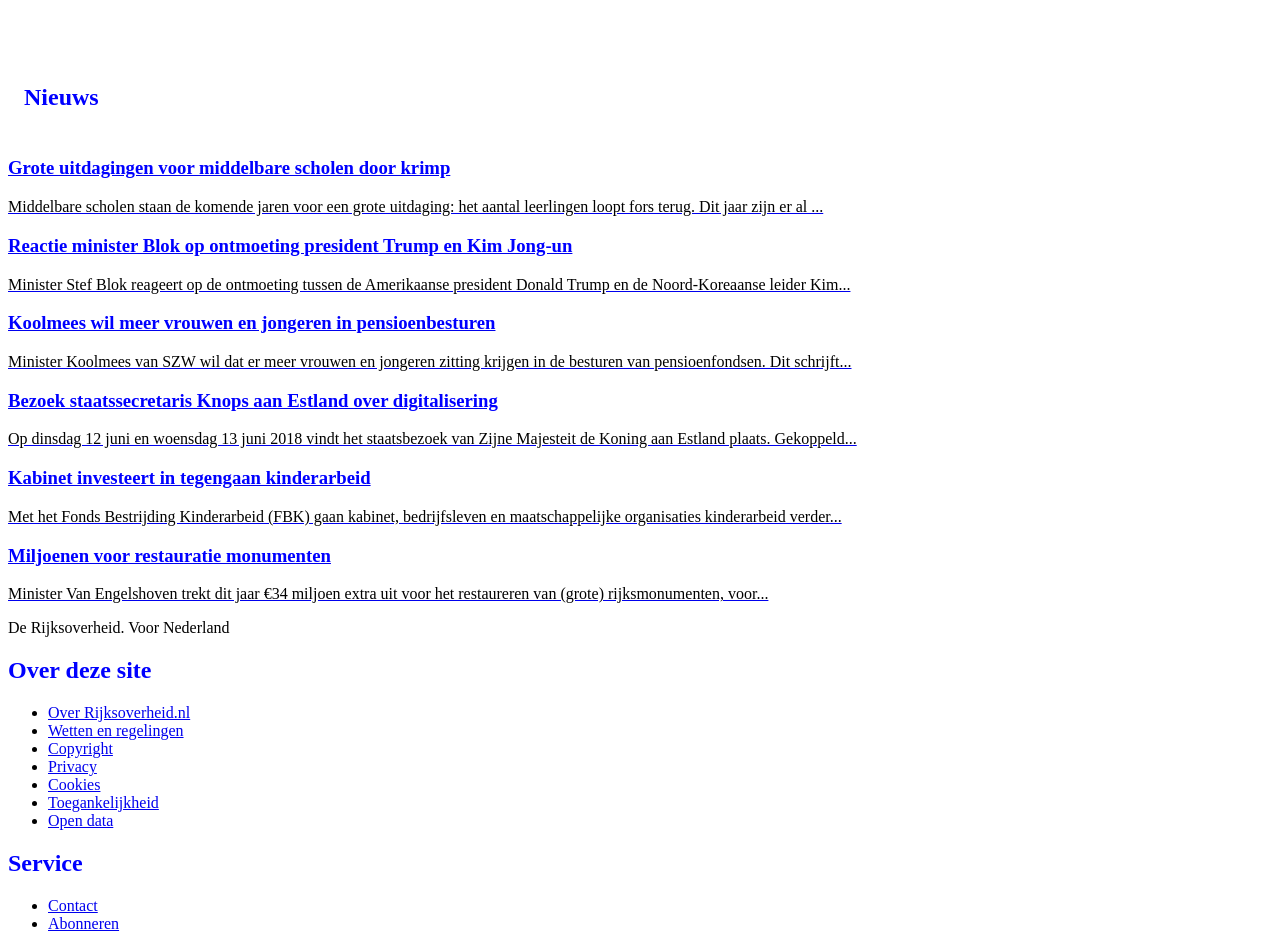
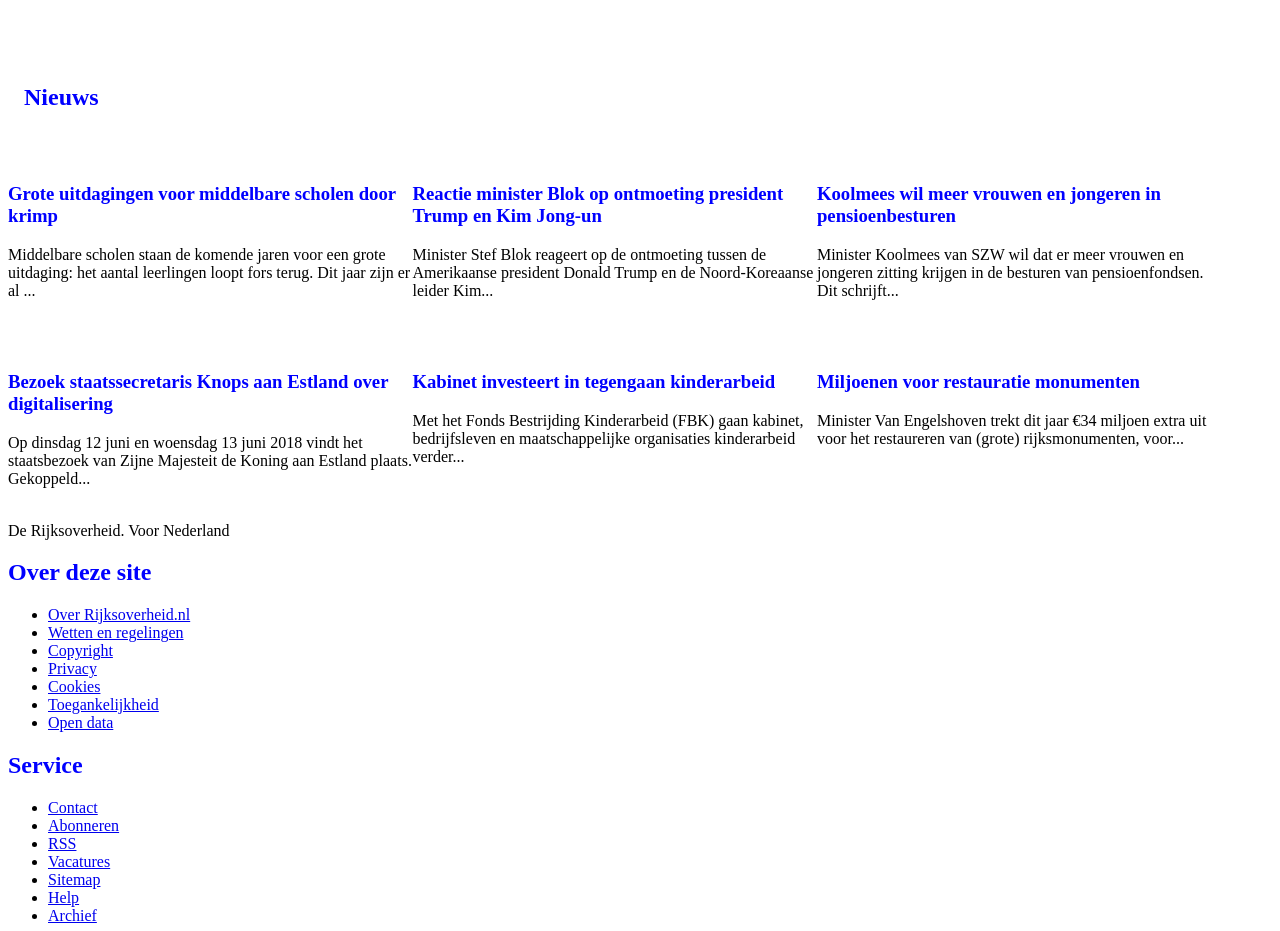
Before and after one commit to pauljackob/Test, a plain HTML site: page index.html in a window 1280 px wide. Shown: the part 1880-2811 px from the top of the page. Drawn offline with Linux system fonts and the light colour scheme.

Commit message:
set news section

```diff
--- a/style.css
+++ b/style.css
@@ -226,3 +226,35 @@ h3:hover {
 
     margin: 0.5rem;
 }
+
+.nieuws {
+
+    display: flex;
+
+    flex-wrap:wrap;
+
+    margin: 0;
+
+    padding: 0;
+}
+
+
+.ni-item:nth-child(n+1) {
+    width: 32%;
+}
+
+.ni-t {
+
+    text-decoration: none;
+
+    padding: 1rem;
+
+    margin: 0.5rem;
+}
+
+.more {
+
+    padding: 2rem;
+
+    margin: 2rem;
+}
```
